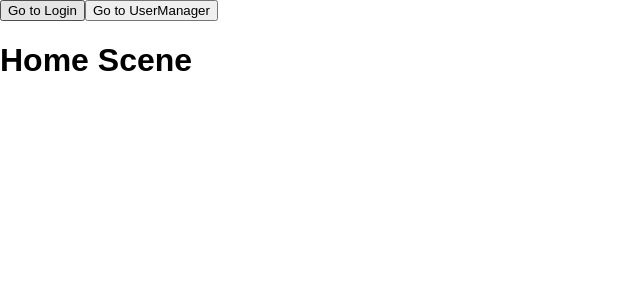
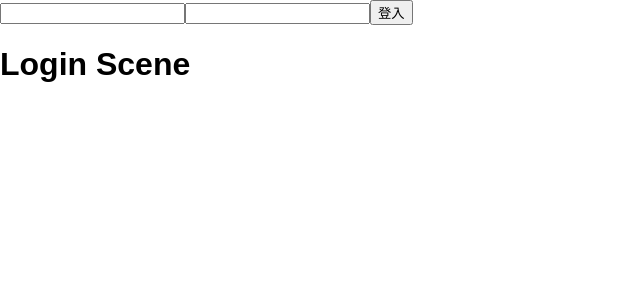
Before and after one commit to curt6815463/tomas-react-parctice, a React app: page / in a window 1280 px wide. Shown: the top 300 px of the page, without its empty margins (0-640 px from the left). Built offline with nearby package versions, Linux system fonts and the light colour scheme.

Commit message:
調整 wording

```diff
--- a/src/App.js
+++ b/src/App.js
@@ -7,7 +7,7 @@ class App extends Component {
     super(props)
     this.state = {
       auth: {
-        isLogin: true,
+        isLogin: false,
       },
       routes: {
         currentPage: 'Home'
--- a/src/components/HomeScene/index.js
+++ b/src/components/HomeScene/index.js
@@ -3,7 +3,7 @@ import React from 'react';
 const HomeScene = ({logout, changePage}) =>
   <div>
     <button onClick={logout}>
-      Go to Login
+      登出
     </button>
     <button onClick={() => changePage('userManager')}>
       Go to UserManager
--- a/src/components/LoginScene/index.js
+++ b/src/components/LoginScene/index.js
@@ -17,7 +17,7 @@ class LoginScene extends Component {
         <input />
         <input />
         <button onClick={() => this.props.login(true)}>
-          Go to Home
+          登入
         </button>
         <h1>Login Scene</h1>
       </div>
```
